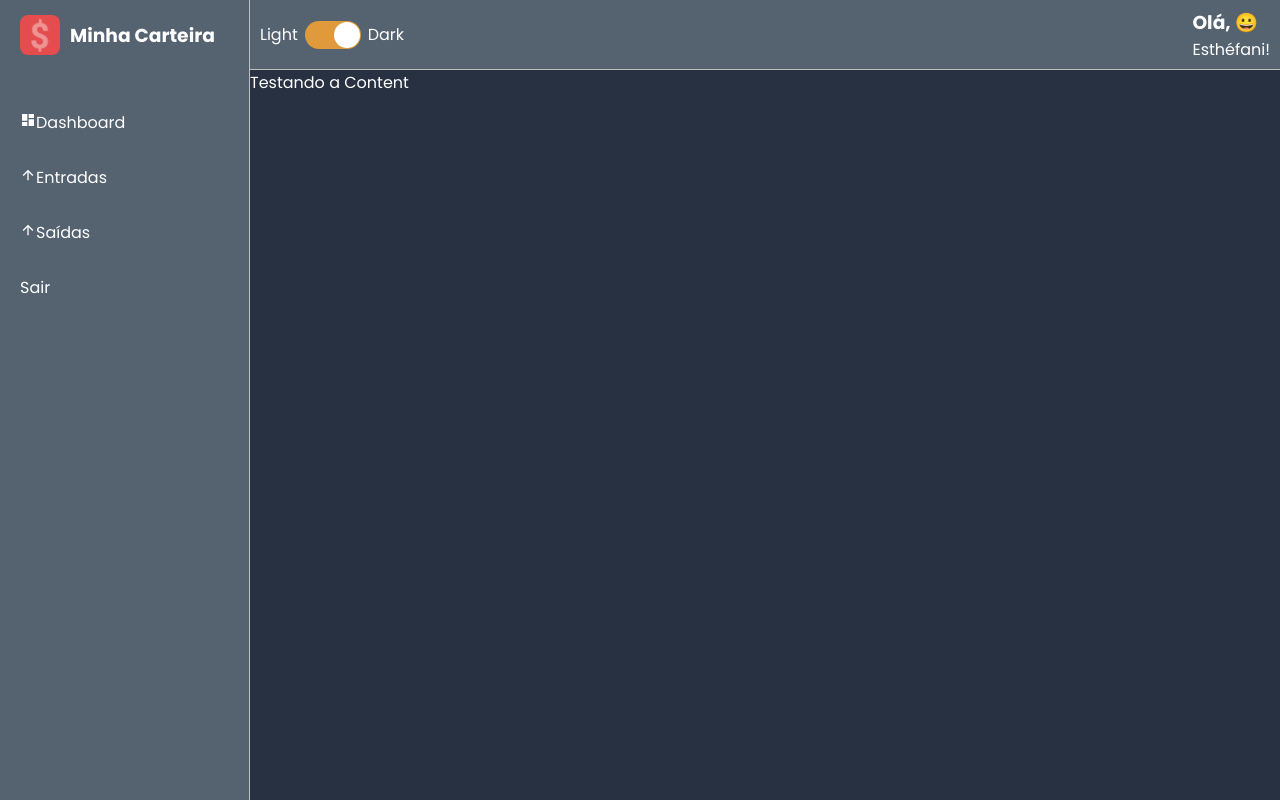
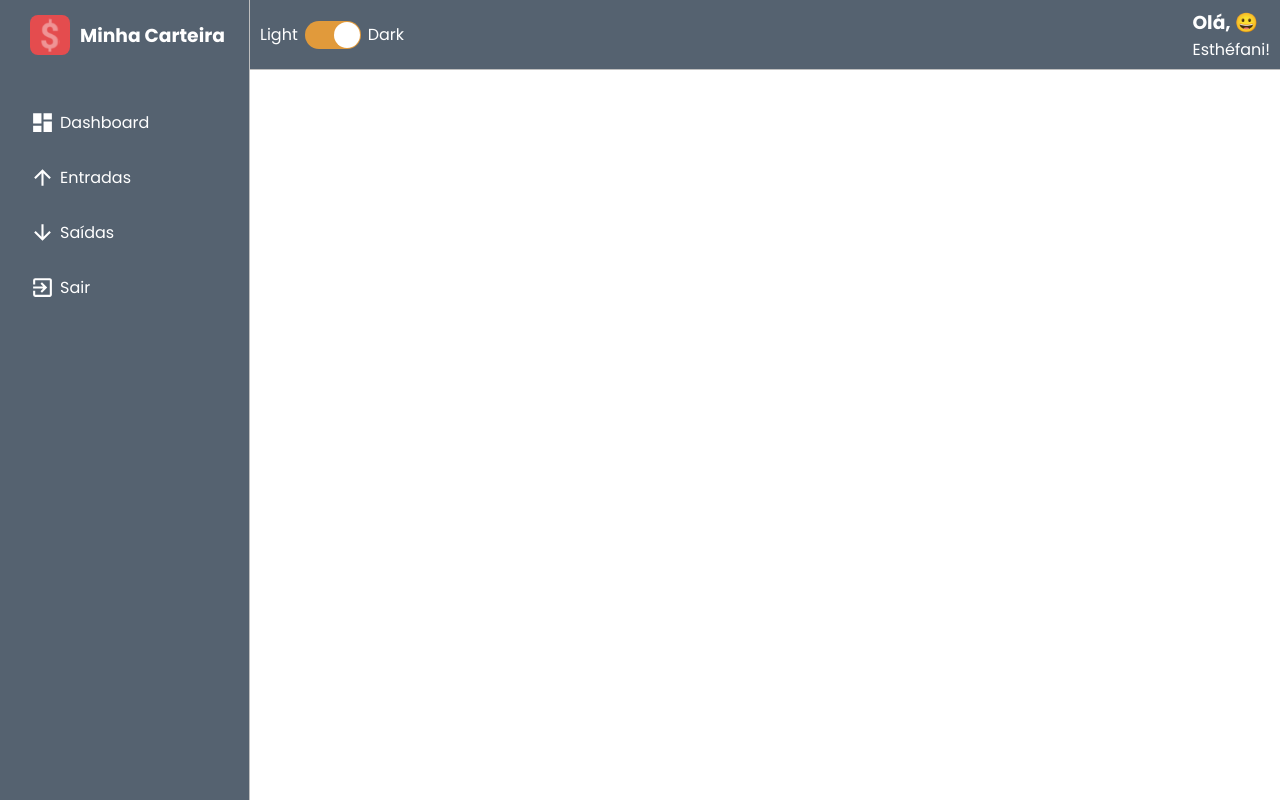
Before and after one commit to Esthefani-Possamai/Dashboard, a React (Create React App) app: page / in a window 1280 px wide. Built offline with nearby package versions, Linux system fonts and the light colour scheme.

Commit message:
Estrutura em construção - dashboard

```diff
--- a/src/App.tsx
+++ b/src/App.tsx
@@ -4,12 +4,15 @@ import GlobalStyles from './style/GlobalStyle';
 import {ThemeProvider} from 'styled-components'
 import dark from './style/themes/dark'
 import light from './style/themes/light'
+import { Dashboard } from './pages/Dashboard/Dashboard';
 
 function App() {
   return (
     <ThemeProvider theme={dark}>
     <GlobalStyles />
-    <Layout />
+    <Layout>
+      <Dashboard/>
+    </Layout>
     </ThemeProvider>
   );
 }
--- a/src/components/Aside/Aside.tsx
+++ b/src/components/Aside/Aside.tsx
@@ -26,10 +26,11 @@ export const Aside = () => {
                     Entradas
                 </C.MenuItemLink>
                 <C.MenuItemLink href="#">
-                    <MdArrowUpward />
+                    <MdArrowDownward />
                     Saídas
                 </C.MenuItemLink>
                 <C.MenuItemLink href="#">
+                    <MdExitToApp />
                     Sair
                 </C.MenuItemLink>
             </C.MenuContainer>
--- a/src/components/Aside/styles.ts
+++ b/src/components/Aside/styles.ts
@@ -1,16 +1,11 @@
 import styled from "styled-components";
-import {
-    MdDashboard,
-    MdArrowDownward,
-    MdArrowUpward,
-    MdExitToApp
-} from 'react-icons/md'
+
 
 export const Container = styled.div `
     grid-area: AS;
     background-color: ${props => props.theme.colors.secondary};
     color: ${props => props.theme.colors.white};
-    padding-left: 20px;
+    padding-left: 30px;
     border-right: 1px solid ${props => props.theme.colors.gray};
 `;
 
@@ -40,8 +35,15 @@ export const MenuItemLink = styled.a `
     text-decoration: none;
     color: ${props => props.theme.colors.white};
     transition: opacity .3;
+    display: flex;
+    align-items: center;
+    gap: 5px;
 
     &:hover {
         opacity: 0.7;
     }
+
+    > svg {
+        font-size: 25px;
+    }
 `;
--- /dev/null
+++ b/src/components/ContentHeader/ContentHeader.tsx
@@ -0,0 +1,14 @@
+import React, { ReactNode } from "react";
+import * as C from './styles'
+
+type Props = {
+    children: React.ReactNode
+}
+
+export const ContentHeader:React.FC <Props> =({ children }: Props) => {
+    return (
+        <C.Container>
+            {children}
+        </C.Container>
+    )
+}
--- /dev/null
+++ b/src/components/ContentHeader/styles.ts
@@ -0,0 +1,5 @@
+import styled from "styled-components";
+
+export const Container = styled.div `
+
+`;
--- a/src/components/Layout/Layout.tsx
+++ b/src/components/Layout/Layout.tsx
@@ -1,16 +1,22 @@
-import React from "react";
+import React, { ReactNode } from "react";
 import * as C from './styles'
 import { Content } from "../Content/Content";
 import { MainHeader } from "../MainHeader/MainHeader";
 import { Aside } from "../Aside/Aside";
+import { ContentHeader } from "../ContentHeader/ContentHeader";
 
-export const Layout
- = () => {
+type Props = {
+    children: React.ReactNode
+}
+
+export const Layout: React.FC <Props> = ({children}: Props) => {
     return (
         <C.Container>
             <MainHeader />
             <Aside />
-            <Content />
+            <ContentHeader>
+                {children}
+            </ContentHeader>
         </C.Container>
     )
 }
--- a/src/pages/Dashboard/Dashboard.tsx
+++ b/src/pages/Dashboard/Dashboard.tsx
@@ -1,9 +1,14 @@
 import React from "react";
+import * as C from './styles'
+import { ContentHeader } from "../../components/ContentHeader/ContentHeader";
 
-export const Dashboard = () => {
+
+export const Dashboard: React.FC<any> = () => {
     return (
-        <>
-        Testando a Dashboard
-        </>
+        <C.Container>
+            <ContentHeader/>
+        </C.Container>
     )
 }
+
+// Resolver a questão do children passado por props - verificar as perguntas no fórum do curso
--- /dev/null
+++ b/src/pages/Dashboard/styles.ts
@@ -0,0 +1,5 @@
+import styled from "styled-components";
+
+export const Container = styled.div `
+
+`;
```
